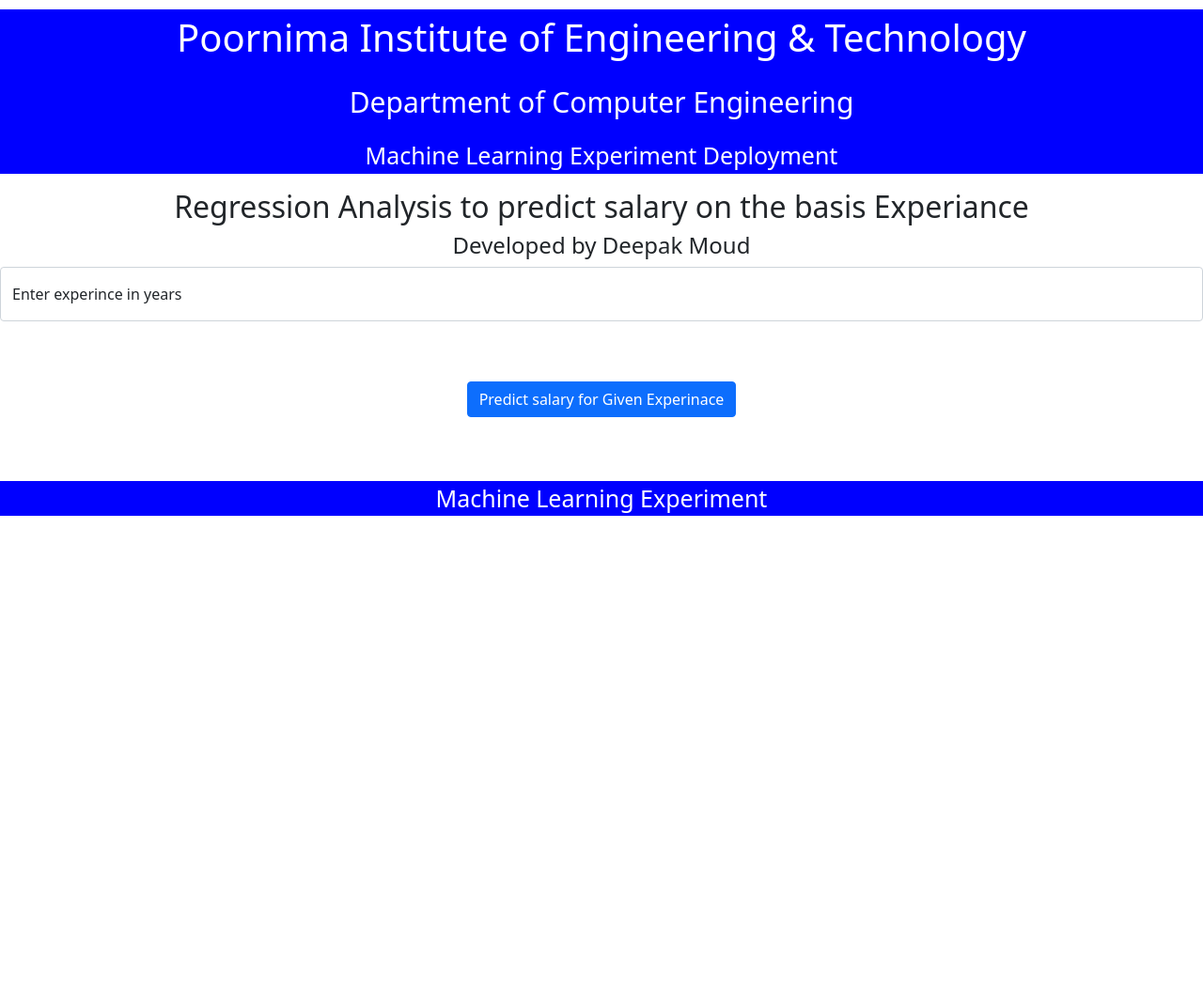
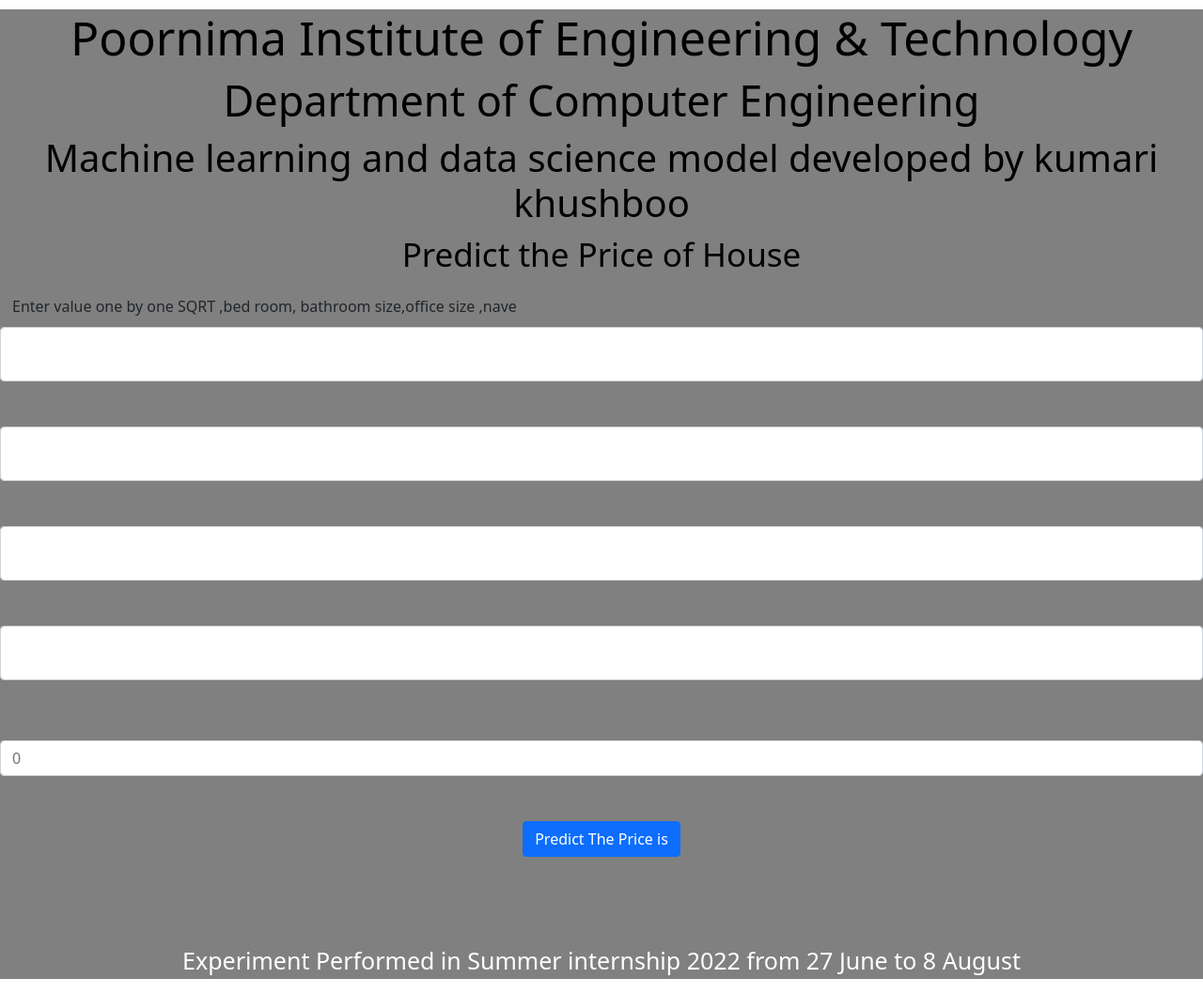
Before and after one commit to KritikaTiwari/house_project2, a Flask app: page / in a window 1280 px wide. Shown: the whole page at 94% size. Before the commit the page ends 549 px from the top, so only its background shows below. Run offline with Flask 2, Linux system fonts and the light colour scheme; parts of the project's set-up code (start-up, migrations or seed data) failed here and were passed over.

Commit message:
Update index.html

```diff
--- a/templates/index.html
+++ b/templates/index.html
@@ -1,15 +1,14 @@
 <!DOCTYPE html>
 <html >
-<!--From https://codepen.io/frytyler/pen/EGdtg-->
+
 <head>
-<title>Machine Learning Lab Experiment Deployment</title>
+<title>Home Price prediction</title>
 <meta charset="UTF-8">
-<link href='https://fonts.googleapis.com/css?family=Pacifico' rel='stylesheet' type='text/css'>
-<link href='https://fonts.googleapis.com/css?family=Arimo' rel='stylesheet' type='text/css'>
-<link href='https://fonts.googleapis.com/css?family=Hind:300' rel='stylesheet' type='text/css'>
 <link href='https://fonts.googleapis.com/css?family=Open+Sans+Condensed:300' rel='stylesheet' type='text/css'>
- <link href="https://cdn.jsdelivr.net/npm/bootstrap@5.0.0-beta1/dist/css/bootstrap.min.css" rel="stylesheet" integrity="sha384-giJF6kkoqNQ00vy+HMDP7azOuL0xtbfIcaT9wjKHr8RbDVddVHyTfAAsrekwKmP1" crossorigin="anonymous">
-<style><!DOCTYPE html>
+<!-- JavaScript Bundle with Popper -->
+<script src="https://cdn.jsdelivr.net/npm/bootstrap@5.2.0/dist/js/bootstrap.bundle.min.js" integrity="sha384-A3rJD856KowSb7dwlZdYEkO39Gagi7vIsF0jrRAoQmDKKtQBHUuLZ9AsSv4jD4Xa" crossorigin="anonymous"></script>
+<link href="https://cdn.jsdelivr.net/npm/bootstrap@5.0.0-beta1/dist/css/bootstrap.min.css" rel="stylesheet" integrity="sha384-giJF6kkoqNQ00vy+HMDP7azOuL0xtbfIcaT9wjKHr8RbDVddVHyTfAAsrekwKmP1" crossorigin="anonymous">
+<style>
 
 h1 {text-align: center;}
 h2 {text-align: center;}
@@ -18,47 +17,69 @@
 div {text-align: center;}
 </style>
 </head>
-
 <body>
 
-
-<div class="" style="background-color:blue;" >
+<div class="" style="background-color:gray;" >
 <div class="clearfix">
 
 <div class="col-md-12">
-<center><p style="font-size:40px;color:white;margin-top:10px;">Poornima Institute of Engineering & Technology</p></center>
-<center><p style="font-size:30px;color:white;margin-top:10px;">Department of Computer Engineering</p></center>
-<center><p style="font-size:25px;color:white;margin-top:10px;">Machine Learning Experiment Deployment</p></center>
+<center><h2 style="font-size:50px;color:black;margin-top:10px;">Poornima Institute of Engineering & Technology</h2></center>
+<center><h2 style="font-size:45px;color:black;margin-top:10px;">Department of Computer Engineering</></center>
+<center><h2 style="font-size:40px;color:black;margin-top:10px;">Machine learning and data science model developed by kumari khushboo </></center>
+<center><h2 style="font-size:35px;color:black;margin-top:10px;">Predict the Price of House </></center>
+
 </div>
-</div>
-</div>
+<div class="login">
 
-<div class="login">
-<h2 >Regression Analysis to predict salary on the basis Experiance</h2>
-<h4>Developed by Deepak Moud</h4>
 <!-- Main Input For Receiving Query to our ML -->
-<form action="{{ url_for('predict')}}"method="get">
+<form action="{{ url_for('pr')}}"method="get">
 <div class="form-floating mb-3">
+<br>
+<br>
 
 <input type="number" class="form-control" id="exp" name="exp" step="any" min="0" max="100" placeholder="0" required="required">
-<label for="floatingInput">Enter experince in years</label>
+<label for="floatingInput"><h6>Enter value one by one SQRT ,bed room, bathroom size,office size ,nave</h6></label>
+<br>
+<br>
+
+<input type="number" class="form-control" id="exp1" name="exp1" step="any" min="0" max="100" placeholder="0" required="required">
+
+
+<br>
+<br>
+
+<input type="number" class="form-control" id="exp2" name="exp2" step="any" min="0" max="100" placeholder="0" required="required">
+
+
+<br>
+<br>
+
+<input type="number" class="form-control" id="exp3" name="exp3" step="any" min="0" max="100" placeholder="0" required="required">
+
+
 </div>
 <br>
+<br>
 
+
+
+<input type="number" class="form-control" id="exp4" name="exp4" step="any" min="0" max="100" placeholder="0" required="required">
 <br>
-<button type="submit" class="btn btn-primary btn-block btn-large">Predict salary for Given Experinace</button>
+<br>
+<button type="submit" class="btn btn-primary btn-block btn-large">Predict The Price is </button>
 </form>
 <br>
 <br>
+<br>
+
 {{ prediction_text }}
-
 </div>
 
-<div class="" style="background-color:blue;" >
+<div class="" style="background-color:gray;" >
 <div class="clearfix">
 
 <div class="col-md-12">
- <center><p style="font-size:25px;color:white;margin-top:20px;">Machine Learning  Experiment </p></center>
+ <center><p style="font-size:25px;color:white;margin-top:20px;">Experiment Performed in Summer internship 2022 from 27 June to 8 August </p></center>
 </div>
 </div>
 </div>
```
